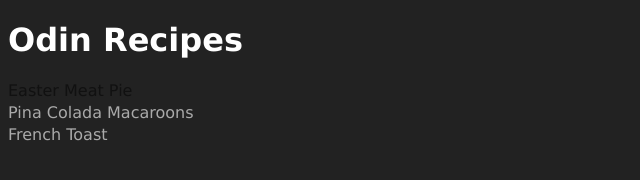
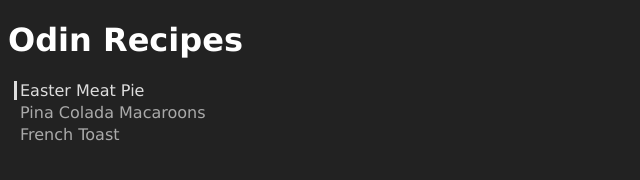
Before and after one commit to bartosz-trepka/odin-recipes, a plain HTML site: page index.html in a window 1280 px wide. In both pictures the pointer is over the link "Easter Meat Pie". Shown: the whole page, without its empty margins (0-640 px from the left). Drawn offline with Linux system fonts and the light colour scheme.

Commit message:
Update CSS

```diff
--- a/style.css
+++ b/style.css
@@ -20,6 +20,8 @@ p,
 li,
 a {
     color: #aaa;
+    padding-left: 3px;
+    border-left: #222 3px solid;
 }
 
 img {
@@ -35,7 +37,8 @@ img {
 }
 
 a:hover {
-    color: #111;
+    border-left: #ddd 3px solid;
+    color: #ddd;
 }
 
 li {
```
